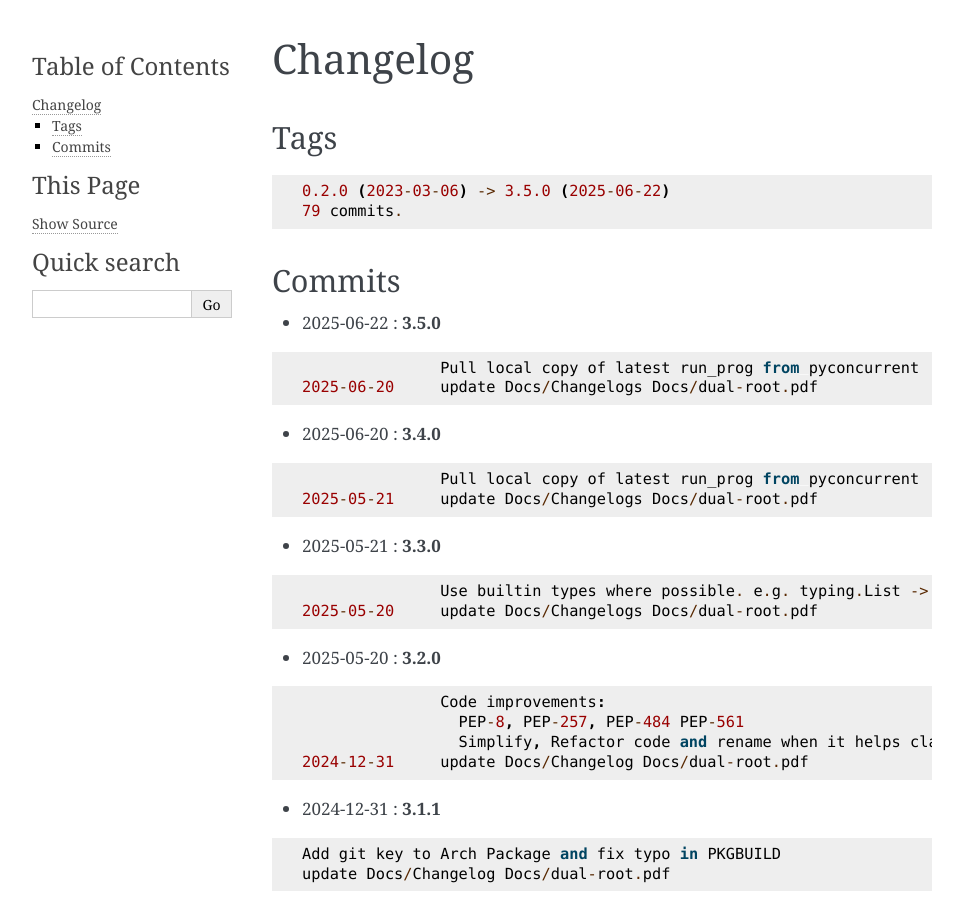
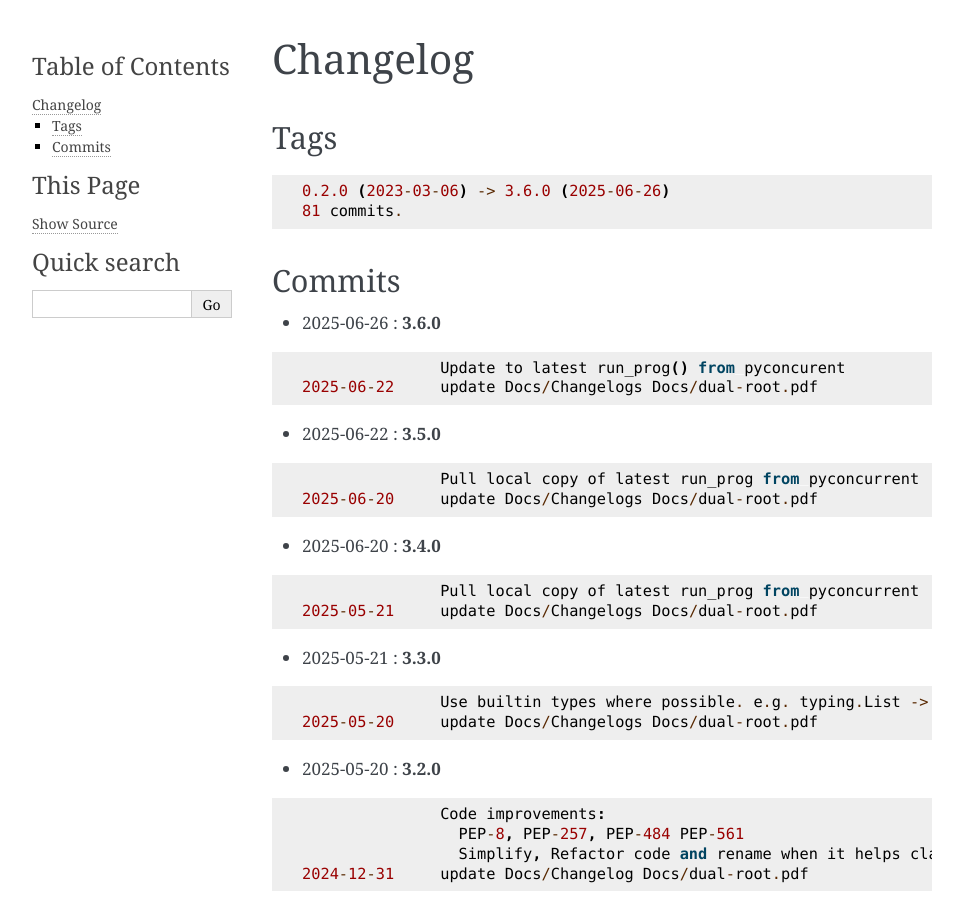
Before and after one commit to gene-git/dual-root, a Sphinx documentation site: the page built from Docs/Changelog.rst, in a window 1280 px wide and 900 px high. Shown: the whole window, without its empty margins (148-1111 px from the left). Built offline with Sphinx 7.4.7, drawn with Linux system fonts in a browser that asks for light colours.

Commit message:
update Docs/Changelogs Docs/dual-root.pdf

```diff
--- a/Docs/Changelog.rst
+++ b/Docs/Changelog.rst
@@ -7,12 +7,19 @@ Tags
 
 ::
 
-	0.2.0 (2023-03-06) -> 3.5.0 (2025-06-22)
-	79 commits.
+	0.2.0 (2023-03-06) -> 3.6.0 (2025-06-26)
+	81 commits.
 
 Commits
 =======
 
+
+* 2025-06-26  : **3.6.0**
+
+::
+
+                Update to latest run_prog() from pyconcurent
+ 2025-06-22     update Docs/Changelogs Docs/dual-root.pdf
 
 * 2025-06-22  : **3.5.0**
 
```
Also changed, not shown: 2 other files.
